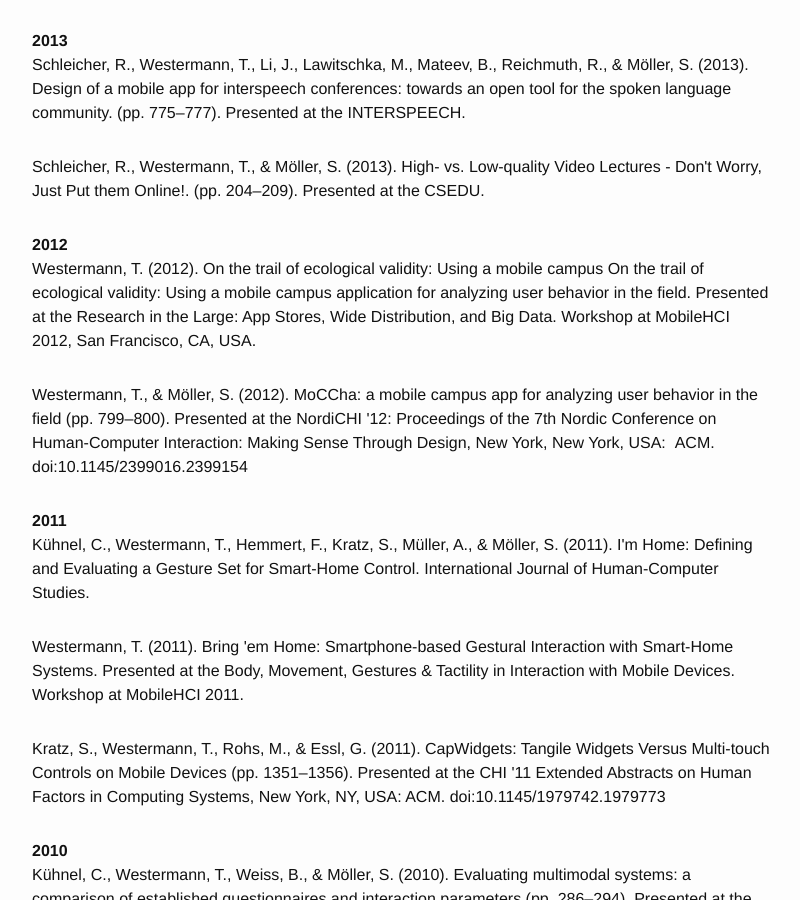
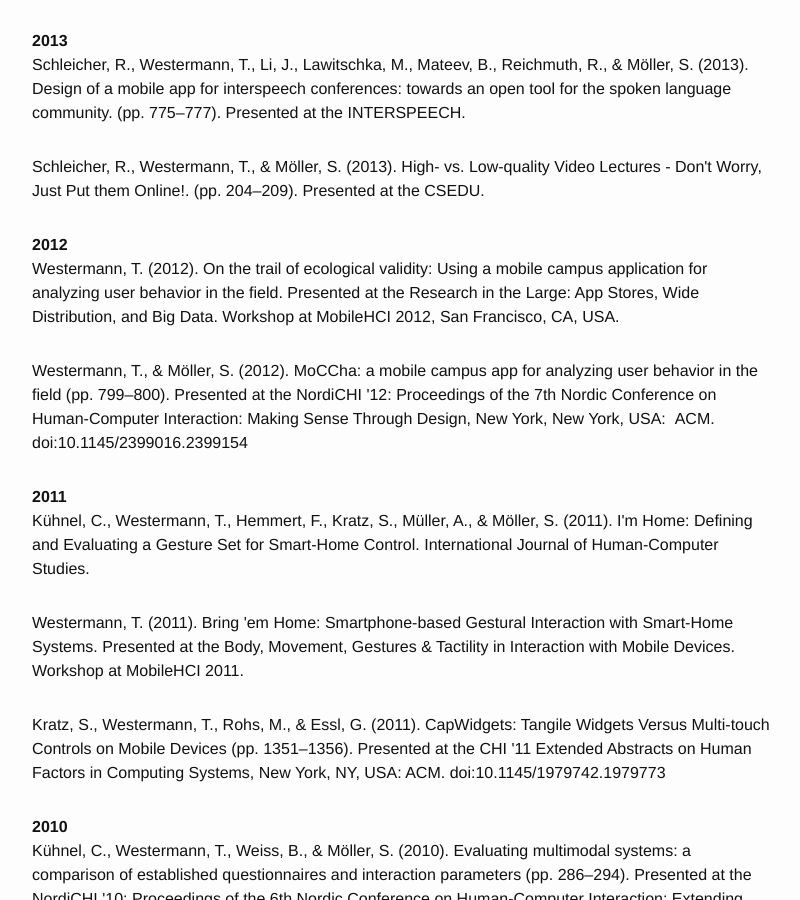
Before and after one commit to tilowestermann/tilowestermann.github.io, a Jekyll site: the page built from index.html, in a window 1280 px wide and 900 px high, scrolled down 2353 px. Shown: the whole window, without its empty margins (238-1038 px from the left). Built offline with Jekyll 4.4.1, drawn with Linux system fonts in a browser that asks for light colours.

Commit message:
Fixed typo

```diff
--- a/_data/publications.yaml
+++ b/_data/publications.yaml
@@ -16,7 +16,7 @@
 - reference: "Westermann, T., & Möller, S. (2012). MoCCha: a mobile campus app for analyzing user behavior in the field (pp. 799–800). Presented at the NordiCHI '12: Proceedings of the 7th Nordic Conference on Human-Computer Interaction: Making Sense Through Design, New York, New York, USA:  ACM. doi:10.1145/2399016.2399154"
   tags: "MoCCha"
   year: 2012
-- reference: "Westermann, T. (2012). On the trail of ecological validity: Using a mobile campus On the trail of ecological validity: Using a mobile campus application for analyzing user behavior in the field. Presented at the Research in the Large: App Stores, Wide Distribution, and Big Data. Workshop at MobileHCI 2012, San Francisco, CA, USA."
+- reference: "Westermann, T. (2012). On the trail of ecological validity: Using a mobile campus application for analyzing user behavior in the field. Presented at the Research in the Large: App Stores, Wide Distribution, and Big Data. Workshop at MobileHCI 2012, San Francisco, CA, USA."
   tags: "MoCCha"
   year: 2012
 - reference: "Schleicher, R., Westermann, T., & Möller, S. (2013). High- vs. Low-quality Video Lectures - Don't Worry, Just Put them Online!. (pp. 204–209). Presented at the CSEDU."
```
